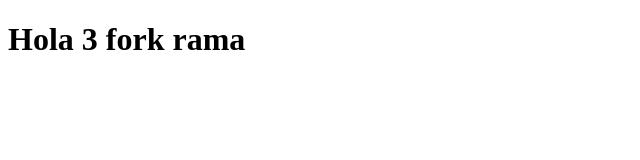
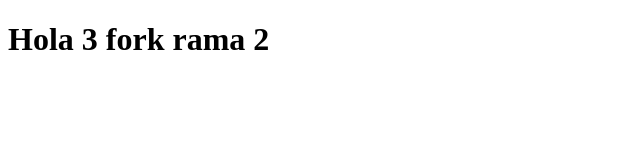
Before and after one commit to danielsanchez68/cursonodeav, a plain HTML site: page index.html in a window 1280 px wide. Shown: the full height of the page, 0-640 px from the left. Drawn offline with Linux system fonts and the light colour scheme.

Commit message:
otro pull r

```diff
--- a/index.html
+++ b/index.html
@@ -7,6 +7,6 @@
     <title>Document</title>
 </head>
 <body>
-    <h1>Hola 3 fork rama</h1>
+    <h1>Hola 3 fork rama 2</h1>
 </body>
 </html>
```
